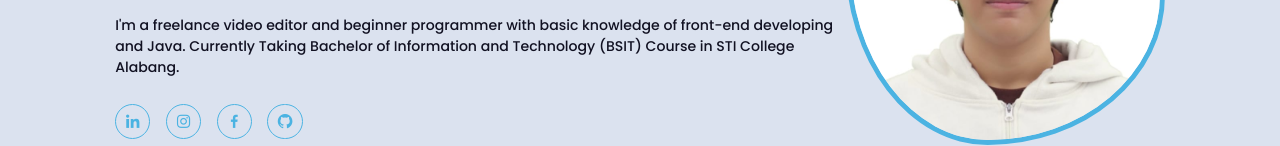
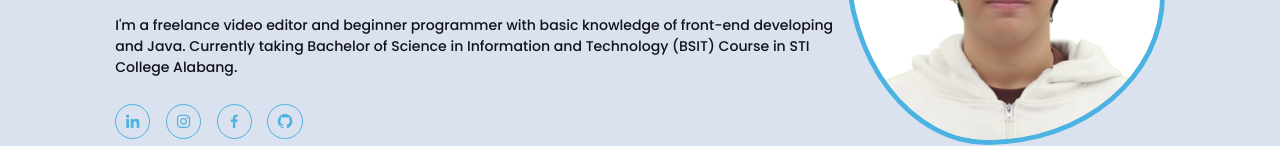
Before and after one commit to kitzmdg/Kitz-Portfolio, a plain HTML site: page index.html in a window 1280 px wide. Shown: the part 448-594 px from the top of the page. Drawn offline with nearby package versions, Linux system fonts and the light colour scheme.

Commit message:
sentence correction

```diff
--- a/index.html
+++ b/index.html
@@ -43,7 +43,7 @@
             <!-- NOT WORKING, TROUBLE SHOOT TEXT TYPE TOMM -->
 
             <p>I'm a freelance video editor and beginner programmer with basic knowledge of front-end developing and
-                Java. Currently Taking Bachelor of Information and Technology (BSIT) Course in STI College Alabang.</p>
+                Java. Currently taking Bachelor of Science in Information and Technology (BSIT) Course in STI College Alabang.</p>
 
             <div class="social-media">
                 <a href="https://www.linkedin.com/in/kitz-mavin-gulfan-196a67357/" target="_blank"><i
```
